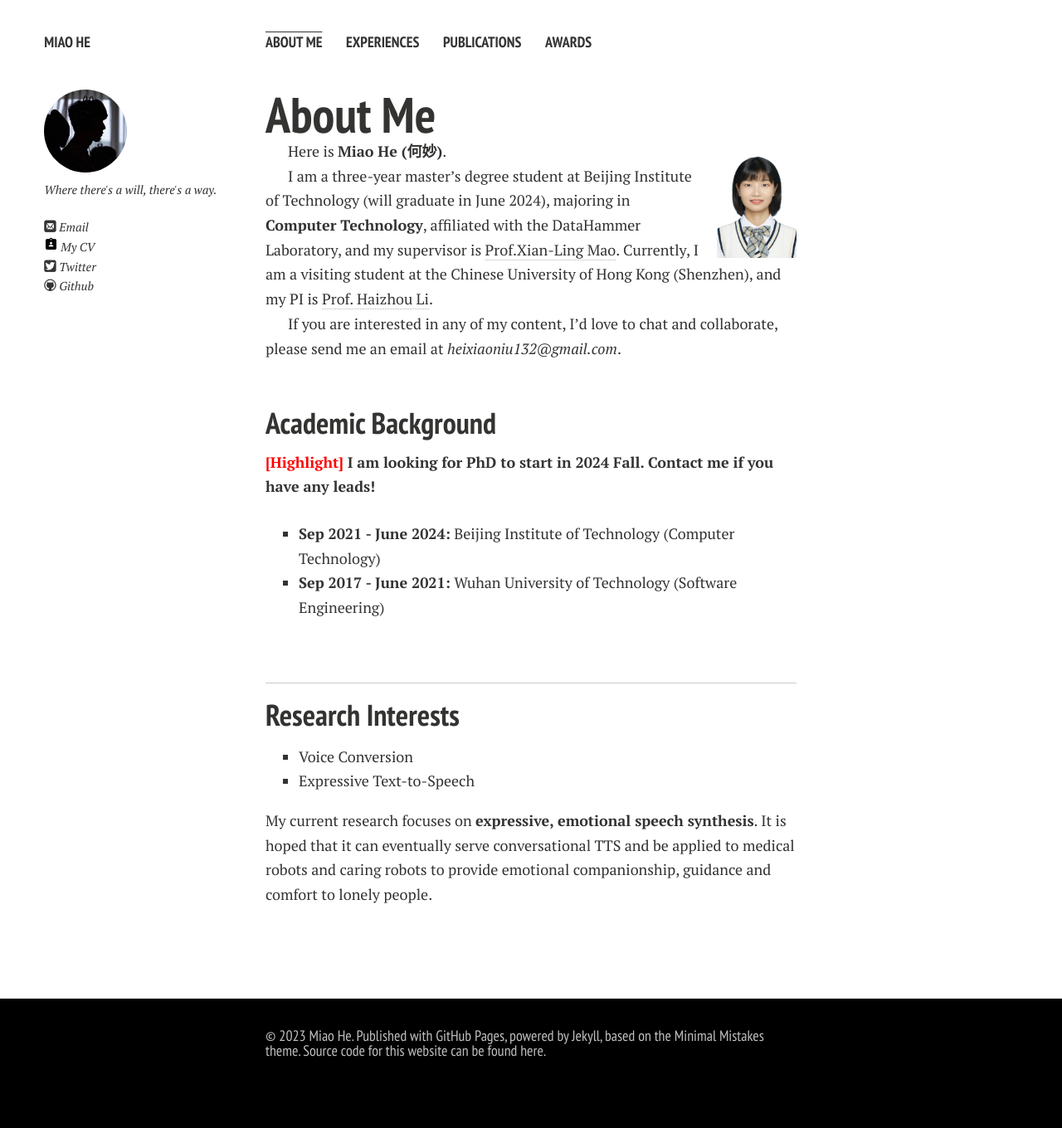
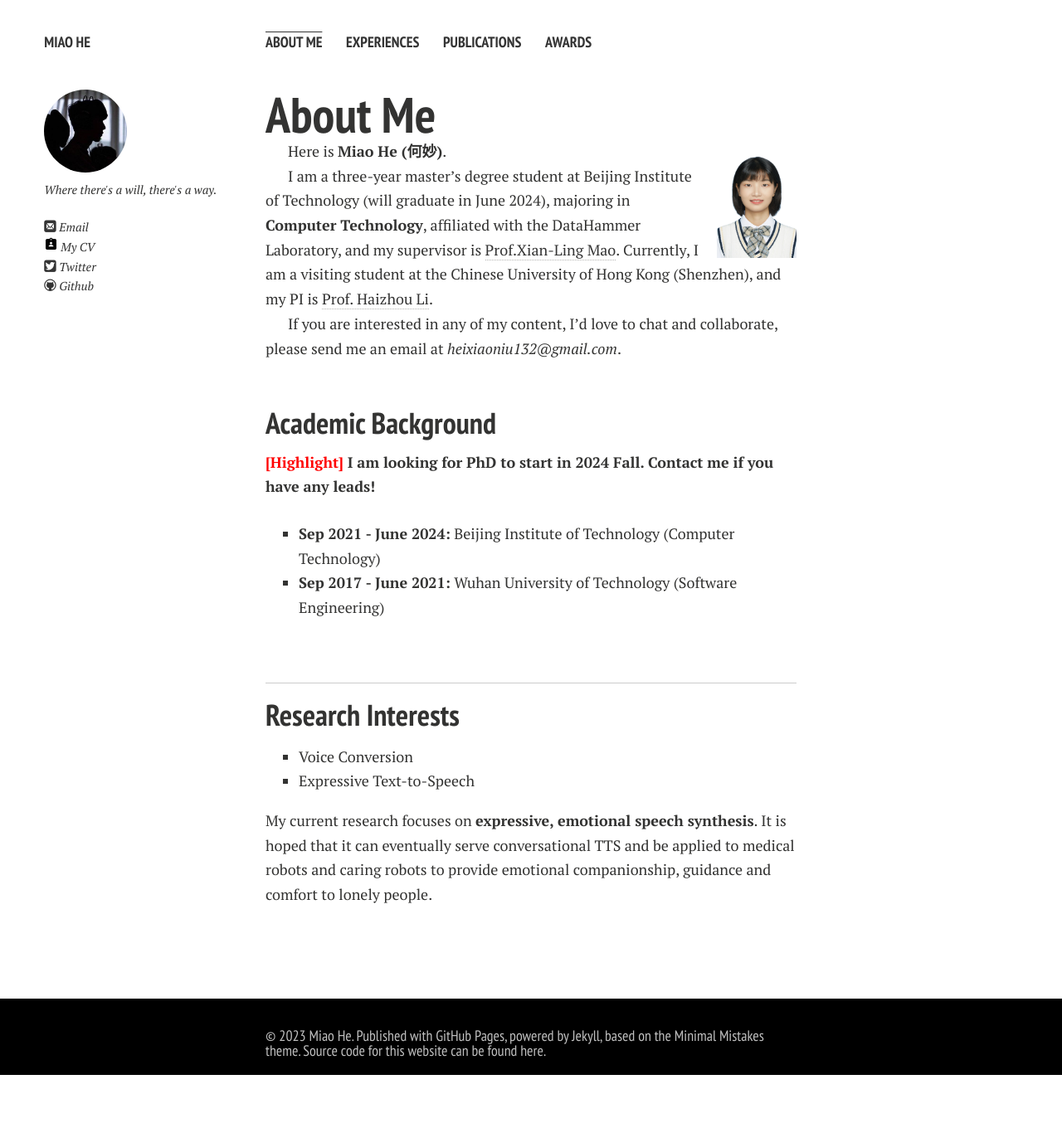
Before and after one commit to heixiaoniu/heixiaoniu.github.io, a Jekyll site: the page built from index.md, in a window 1280 px wide. Shown: the whole page at 83% size. Built offline with Jekyll 4.4.1, drawn with Linux system fonts in a browser that asks for light colours; nearby versions of some CDN libraries; comment, search, counter and statistics services are not loaded; a style sheet for code colours, icons or effects is not loaded; our own code applies the rules of GitHub Pages for plain Markdown files; after the commit the page ends 1306 px from its top, so only the background shows below that.

Commit message:
Update main.css

```diff
--- a/assets/css/main.css
+++ b/assets/css/main.css
@@ -307,7 +307,7 @@ html{background-color:#ffffff;font-family:'PT Serif',serif;font-color:#333332;fo
 .holder a.jp-current{font-weight:bold;}
 .holder a.jp-current,.holder a.jp-current:hover,.holder a.jp-disabled,.holder a.jp-disabled:hover{cursor:default;background:none;}
 .holder span{margin:0 5px;}
-.footer-wrap{margin:0 auto;width:100%;*zoom:1;clear:both;margin-top:1em;padding-top:2em;padding-bottom:3em;background-color:#000000;}.footer-wrap:before,.footer-wrap:after{display:table;content:"";}
+.footer-wrap{height:2px; margin:0 auto;width:100%;*zoom:1;clear:both;margin-top:1em;padding-top:2em;padding-bottom:3em;background-color:#000000;}.footer-wrap:before,.footer-wrap:after{display:table;content:"";}
 .footer-wrap:after{clear:both;}
 .footer-wrap:before,.footer-wrap:after{content:"";display:table;}
 .footer-wrap:after{clear:both;}
```
